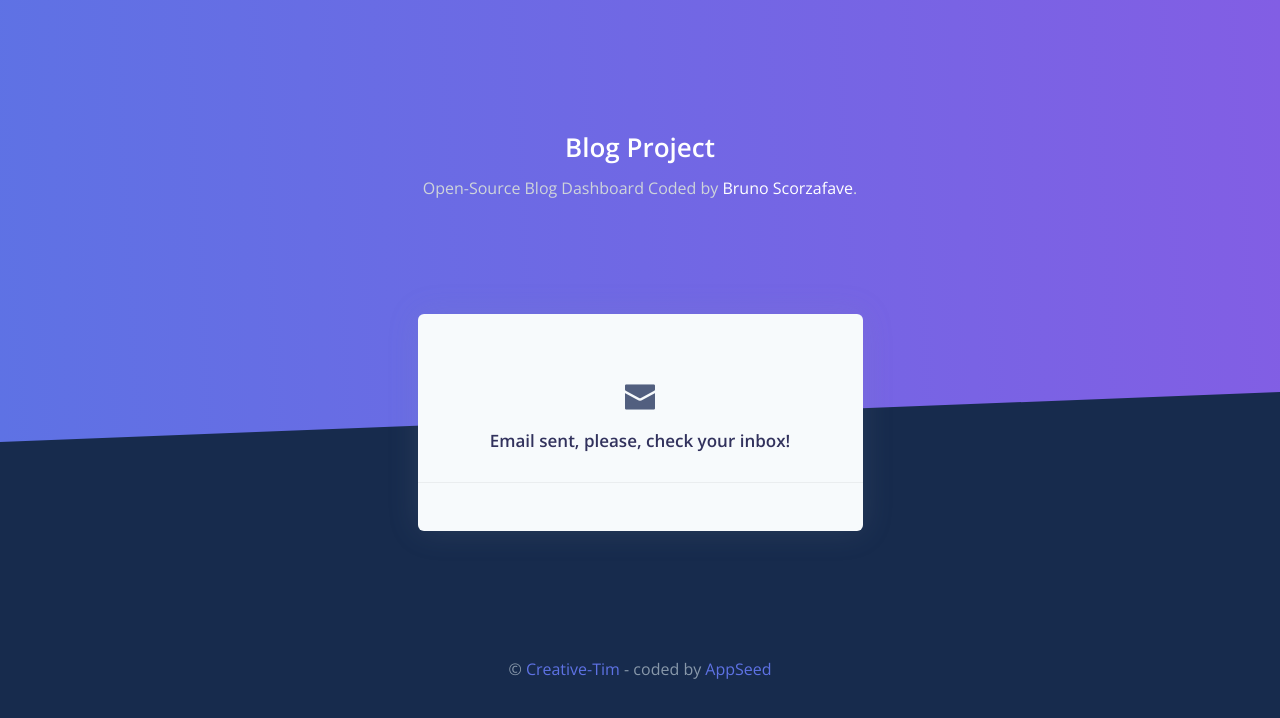
After one commit to bruno-scorzafave/blog_project, a Flask app: template server/templates/accounts/email-sent.html in a window 1280 px wide. The commit adds this page. Shown: the top 718 px of the page. Run offline with Flask 3, Linux system fonts and the light colour scheme; the template is opened without the code that fills it, so the values that code supplies are empty; parts of the project's set-up code (start-up, migrations or seed data) failed here and were passed over; some libraries are stand-ins or nearby versions.

Commit message:
Add auth by session and email sent template

```diff
--- a/server/main.py
+++ b/server/main.py
@@ -3,15 +3,16 @@ import sys
 
 import dotenv
 import stytch
-from flask import Flask, render_template, redirect, request
+from flask import Flask, render_template, request, make_response
 from flask_wtf import FlaskForm
-from wtforms import StringField,validators
+from wtforms import StringField, validators
 
 # Stytch config
 dotenv.load_dotenv()
 
 HOST = os.getenv("HOST", "localhost")
 PORT = int(os.getenv("PORT", "4567"))
+HOST_LINK_URL = f"http://{HOST}:{PORT}"
 MAGIC_LINK_URL = f"http://{HOST}:{PORT}/authenticate"
 
 STYTCH_PROJECT_ID = os.getenv("STYTCH_PROJECT_ID")
@@ -67,22 +68,30 @@ def login_or_create_user() -> str:
     if resp.status_code != 200:
         print(resp)
         return "something went wrong sending magic link"
-    return render_template("emailSent.html")
+    return render_template("accounts/email-sent.html")
 
 
 @app.route("/authenticate")
 def authenticate():
-    resp = stytch_client.magic_links.authenticate(request.args["token"])
+    template_resp = make_response(render_template('home/index.html'))
+    try:
+        user_id = request.cookies.get('userID')
+        print(user_id)
+        resp = stytch_client.sessions.get(
+            user_id=user_id
+        )
+    except:
+        print("seesion cookie not working")
+        resp = stytch_client.magic_links.authenticate(
+            token=request.args["token"],
+            session_duration_minutes=1440
+        )
+        template_resp.set_cookie('userID', resp.user_id)
 
     if resp.status_code != 200:
         print(resp)
         return "something went wrong authenticating token"
-    return redirect('/dashboard')
-
-
-@app.route("/dashboard")
-def dashboard():
-    return render_template('home/index.html')
+    return template_resp
 
 
 if __name__ == "__main__":
--- /dev/null
+++ b/server/templates/accounts/email-sent.html
@@ -0,0 +1,29 @@
+{% extends 'layouts/base-fullscreen.html' %}
+
+{% block title %} Register {% endblock title %}
+
+<!-- Specific CSS goes HERE -->
+{% block stylesheets %}{% endblock stylesheets %}
+
+{% block content %}
+
+  <!-- Page content -->
+  <div class="container mt--8 pb-5">
+    <div class="row justify-content-center">
+      <div class="col-lg-5 col-md-7">
+        <div class="card bg-secondary shadow border-0">
+          <div class="d-flex flex-column card-header bg-transparent my-5 align-items-center">
+            <i class="ni ni-email-83" style="font-size: 30px"></i>
+            <h3 class="text-secundary text-center mt-3">
+              Email sent, please, check your inbox!
+            </h3>
+          </div>
+        </div>
+      </div>
+    </div>
+  </div>
+
+{% endblock content %}
+
+<!-- Specific JS goes HERE -->
+{% block javascripts %}{% endblock javascripts %}
--- a/server/templates/accounts/login-or-register.html
+++ b/server/templates/accounts/login-or-register.html
@@ -1,6 +1,6 @@
 {% extends 'layouts/base-fullscreen.html' %}
 
-{% block title %} Register {% endblock title %}
+{% block title %} Login or Register {% endblock title %}
 
 <!-- Specific CSS goes HERE -->
 {% block stylesheets %}{% endblock stylesheets %}
--- a/server/templates/includes/footer-fullscreen.html
+++ b/server/templates/includes/footer-fullscreen.html
@@ -1,9 +1,9 @@
 
     <footer class="py-5">
       <div class="container">
-        <div class="row align-items-center justify-content-xl-between">
+        <div class="row align-items-center justify-content-center">
           <div class="col-xl-6">
-            <div class="text-center text-xl-right text-muted">
+            <div class="text-center text-muted">
                &copy; <a target="_blank"
                          href="https://www.creative-tim.com">Creative-Tim</a>
                - coded by <a target="_blank" href="https://appseed.us">AppSeed</a>
```
